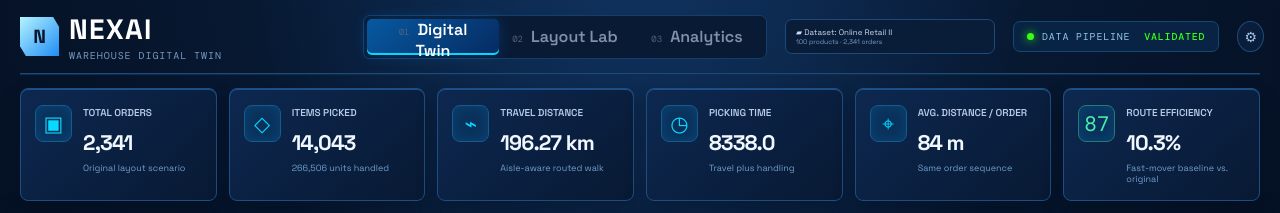
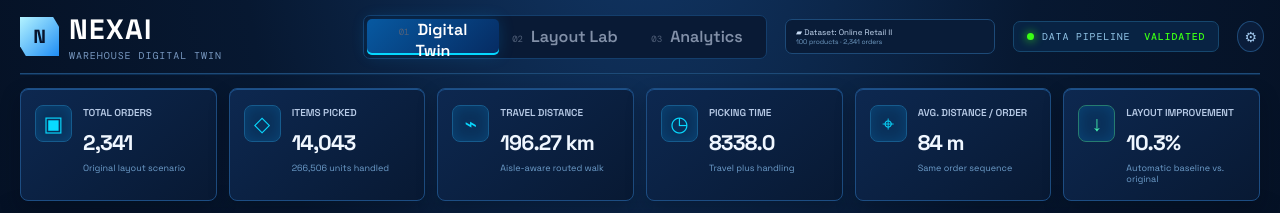
Before and after one commit to kishore-23MIC0100/my-new-idp-repo, a React (Vite) app: page / in a window 1280 px wide. Shown: the top 213 px of the page. Built offline with nearby package versions, Linux system fonts and the light colour scheme; no server answers.

Commit message:
Clarify live warehouse KPI calculations

```diff
--- a/src/app/App.tsx
+++ b/src/app/App.tsx
@@ -23,8 +23,8 @@ const navItems: { id: Mode; label: string; index: string }[] = [
   { id: 'analytics', label: 'Analytics', index: '03' },
 ]
 
-function Kpi({ label, value, detail, tone = 'cyan', glyph }: { label: string; value: string; detail: string; tone?: 'cyan' | 'lime'; glyph: string }) {
-  return <article className={`kpi-card ${tone}`}><i aria-hidden="true">{glyph}</i><span>{label}</span><strong>{value}</strong><small>{detail}</small></article>
+function Kpi({ label, value, detail, tone = 'cyan', glyph, explanation }: { label: string; value: string; detail: string; tone?: 'cyan' | 'lime'; glyph: string; explanation: string }) {
+  return <article className={`kpi-card ${tone}`} title={explanation}><i aria-hidden="true">{glyph}</i><span>{label}</span><strong>{value}</strong><small>{detail}</small></article>
 }
 
 function formatMeters(value: number) { return Math.round(value).toLocaleString() }
@@ -171,12 +171,12 @@ export function App() {
     </section>
 
     {mode === 'twin' && <section className="kpi-strip" aria-label="Live simulation metrics">
-      <Kpi glyph="▣" label="TOTAL ORDERS" value={simulation ? simulation.result.metrics.completedOrders.toLocaleString() : '—'} detail={`${scenarioName(activeScenario)} scenario`} />
-      <Kpi glyph="◇" label="ITEMS PICKED" value={simulation ? simulation.result.metrics.totalItemPicks.toLocaleString() : '—'} detail={simulation ? `${simulation.result.metrics.totalUnitsHandled.toLocaleString()} units handled` : 'Loading dataset'} />
-      <Kpi glyph="⌁" label="TRAVEL DISTANCE" value={simulation ? `${(simulation.result.metrics.totalWalkingDistanceMeters / 1000).toFixed(2)} km` : '—'} detail="Aisle-aware routed walk" />
-      <Kpi glyph="◷" label="PICKING TIME" value={simulation ? formatMinutes(simulation.result.metrics.totalEstimatedSeconds) : '—'} detail="Travel plus handling" />
-      <Kpi glyph="⌖" label="AVG. DISTANCE / ORDER" value={simulation ? `${formatMeters(simulation.result.metrics.averageWalkingDistanceMeters)} m` : '—'} detail="Same order sequence" />
-      <Kpi glyph="87" label="ROUTE EFFICIENCY" value={comparison ? `${comparison.automaticDistanceReductionPercent?.toFixed(1) ?? 'n.a.'}%` : '—'} detail="Fast-mover baseline vs. original" tone="lime" />
+      <Kpi glyph="▣" label="TOTAL ORDERS" value={simulation ? simulation.result.metrics.completedOrders.toLocaleString() : '—'} detail={`${scenarioName(activeScenario)} scenario`} explanation="Distinct validated orders in the selected Retail II workload." />
+      <Kpi glyph="◇" label="ITEMS PICKED" value={simulation ? simulation.result.metrics.totalItemPicks.toLocaleString() : '—'} detail={simulation ? `${simulation.result.metrics.totalUnitsHandled.toLocaleString()} units handled` : 'Loading dataset'} explanation="Unique SKU pick events from the scored order stream." />
+      <Kpi glyph="⌁" label="TRAVEL DISTANCE" value={simulation ? `${(simulation.result.metrics.totalWalkingDistanceMeters / 1000).toFixed(2)} km` : '—'} detail="Aisle-aware routed walk" explanation="Total A-star travel distance through walkable warehouse cells." />
+      <Kpi glyph="◷" label="PICKING TIME" value={simulation ? formatMinutes(simulation.result.metrics.totalEstimatedSeconds) : '—'} detail="Travel plus handling" explanation="Walking time at 1.2 metres per second plus line and unit handling time." />
+      <Kpi glyph="⌖" label="AVG. DISTANCE / ORDER" value={simulation ? `${formatMeters(simulation.result.metrics.averageWalkingDistanceMeters)} m` : '—'} detail="Same order sequence" explanation="Total simulated walking distance divided by completed orders." />
+      <Kpi glyph="↓" label="LAYOUT IMPROVEMENT" value={comparison ? `${comparison.automaticDistanceReductionPercent?.toFixed(1) ?? 'n.a.'}%` : '—'} detail="Automatic baseline vs. original" tone="lime" explanation="Distance reduction achieved by the frequency-aware automatic layout compared with the original layout." />
     </section>}
 
     {mode === 'analytics' && comparison && dataset ? <AnalyticsView comparison={comparison} products={dataset.products} /> : <div className={mode === 'layout' ? 'main-grid layout-mode' : 'main-grid'}>
```
